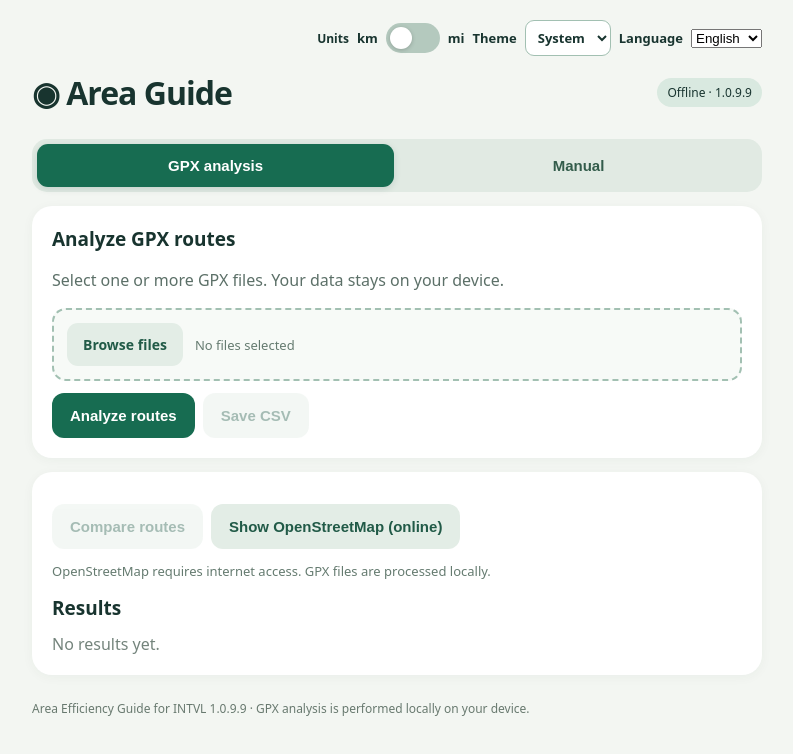
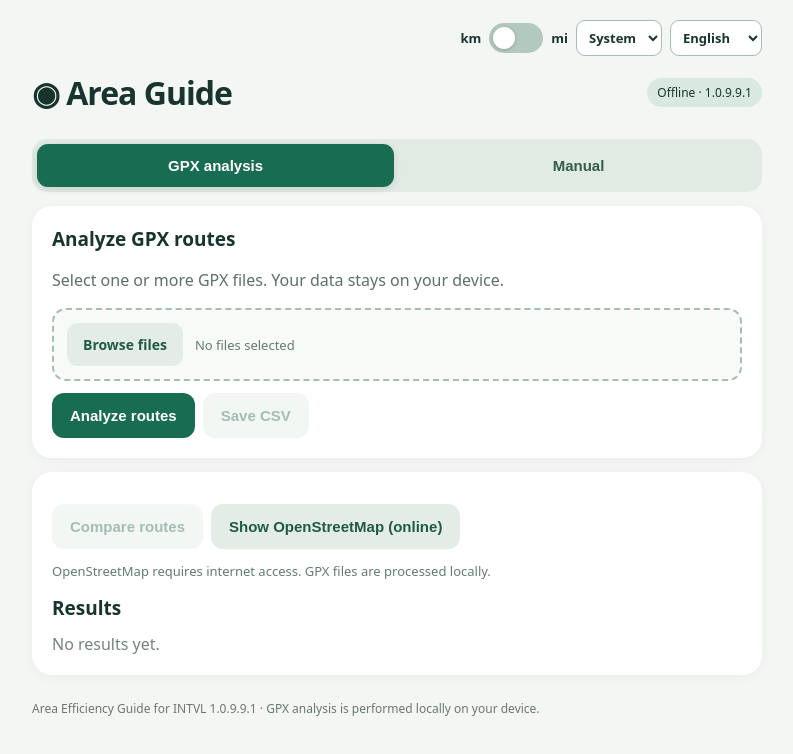
Before and after one commit to Schloesy/area-efficiency-guide, a plain HTML site: page index.html in a window 1280 px wide. Shown: the top 754 px of the page, without its empty margins (243-1036 px from the left). Drawn offline with Linux system fonts and the light colour scheme.

Commit message:
Refine settings bar layout
**Version 1.0.9.9.1 – Settings UI Refinement**

- Removed visible labels from the unit, theme, and language controls.
- Matched the language dropdown styling to the theme dropdown.
- Improved visual consistency and spacing in the settings bar.
- Preserved accessible labels for screen readers.
- Maintained existing language detection, theme selection, unit conversion, and saved preferences.
- Updated the application version and offline cache.

```diff
--- a/index.html
+++ b/index.html
@@ -7,7 +7,7 @@
 .osm-map{position:relative;height:390px;margin:12px 0;background:#e5e9e2;border-radius:12px;overflow:hidden}.osm-viewport{position:absolute;inset:0;overflow:hidden;touch-action:none;cursor:grab}.osm-viewport:active{cursor:grabbing}.osm-tiles{position:absolute;inset:0}.osm-tiles img{position:absolute;width:256px;height:256px;max-width:none;user-select:none;pointer-events:none}.osm-overlay{position:absolute;inset:0;width:100%;height:100%;pointer-events:none}.osm-controls{position:absolute;top:8px;left:8px;display:flex;flex-direction:column;gap:5px;z-index:2}.osm-control{margin:0;background:#fff;color:#215a47;padding:8px 11px;border:1px solid #adc7b6;box-shadow:0 1px 4px #0002;max-width:145px;min-width:36px;min-height:36px;padding:5px 8px;font-size:22px;line-height:1}.osm-attribution{position:absolute;bottom:0;right:0;background:#ffffffe8;padding:2px 5px;font-size:11px}.osm-attribution a{color:#176c51}#osmToggle[aria-pressed=true]{background:#176c51;color:white}
 
 /* 1.0.5.9: theme only; GPX computation and map interactions unchanged. */
-#themeMode{border:1px solid #a2c0b2;border-radius:9px;padding:7px 8px;background:#fff;color:#18342f;font:inherit;max-width:110px}
+#themeMode,#language{border:1px solid #a2c0b2;border-radius:9px;padding:7px 8px;background:#fff;color:#18342f;font:inherit;max-width:110px}
 @media(max-width:380px){.language-row{gap:6px}#themeLabel{display:none}}
 :root[data-theme="dark"]{color-scheme:dark;background:#111b1a;color:#e4f1e9}
 :root[data-theme="dark"] body{background:#111b1a;color:#e4f1e9}
@@ -23,7 +23,7 @@
 :root[data-theme="dark"] button.secondary,:root[data-theme="dark"] .file-picker-button{background:#315344;color:#e1f7e9}
 :root[data-theme="dark"] .file-picker{background:#22352c;border-color:#527764}
 :root[data-theme="dark"] .file-picker-button:hover{background:#406a54}:root[data-theme="dark"] .file-picker.is-dragover{background:#294b3a;border-color:#9cf3c4}
-:root[data-theme="dark"] .manual-fields input,:root[data-theme="dark"] #themeMode{background:#172520;color:#f0f7f1;border-color:#5b806c}
+:root[data-theme="dark"] .manual-fields input,:root[data-theme="dark"] #themeMode,:root[data-theme="dark"] #language{background:#172520;color:#f0f7f1;border-color:#5b806c}
 :root[data-theme="dark"] .map-legend{background:#23372e;color:#d5ebdf}
 :root[data-theme="dark"] .route-map{border-color:#45634f;background:#22342b}
 :root[data-theme="dark"] #results:empty:before{color:#a8c2b2}
@@ -168,7 +168,7 @@ html,body{touch-action:pan-x pan-y}
 :root[data-theme="dark"] .face-details>summary{border-color:#3a5145}
 .language-row{display:flex;align-items:center;justify-content:flex-end;flex-wrap:wrap;gap:8px}.language-row #distanceUnitLabel{font-size:12px}.language-row #unitKm,.language-row #unitMi{font-weight:700}
 
-/* v1.0.9.9: compact five-stat layout, preserving metric order. */
+/* v1.0.9.9.1: compact five-stat layout, preserving metric order. */
 #results .stats{grid-template-columns:repeat(6,minmax(0,1fr));gap:10px}
 #results .stats>.stat:nth-child(-n+3){grid-column:span 2}
 #results .stats>.stat:nth-child(n+4){grid-column:span 3}
@@ -191,7 +191,7 @@ html,body{touch-action:pan-x pan-y}
  .compare-card-metrics span{font-size:9px}
  .compare-card-metrics strong{font-size:10px}
 }
-/* v1.0.9.9: larger mobile comparison numbers, while retaining one row. */
+/* v1.0.9.9.1: larger mobile comparison numbers, while retaining one row. */
 @media(max-width:600px){
  .compare-card-metrics{grid-template-columns:repeat(4,minmax(0,1fr));gap:4px}
  .compare-card-metrics strong{font-size:clamp(12px,3.5vw,16px);letter-spacing:-.35px;white-space:nowrap;overflow-wrap:normal}
@@ -200,9 +200,11 @@ html,body{touch-action:pan-x pan-y}
  .compare-card-metrics{gap:2px}
  .compare-card-metrics strong{font-size:clamp(11px,3.4vw,13px)}
 }
+.sr-only{position:absolute!important;width:1px!important;height:1px!important;padding:0!important;margin:-1px!important;overflow:hidden!important;clip:rect(0,0,0,0)!important;white-space:nowrap!important;border:0!important}
+.language-row #language{max-width:130px}
 </style></head><body><main>
-<div class="language-row"><span id="distanceUnitLabel">Einheit</span><span id="unitKm">km</span><label class="switch" aria-label="Distance unit: kilometers or miles"><input type="checkbox" id="distanceUnit" aria-label="Miles instead of kilometers"><span class="slider"></span></label><span id="unitMi">mi</span><label for="themeMode" id="themeLabel">Design</label><select id="themeMode" aria-label="Farbschema"><option value="system">System</option><option value="light">Hell</option><option value="dark">Dunkel</option></select><label for="language" id="languageLabel">Sprache</label><select id="language" aria-label="Sprache"><option value="de">Deutsch</option><option value="en">English</option><option value="es">Español</option></select></div>
-<header><h1>◉ Area Guide</h1><span class="tag">Offline · 1.0.9.9</span></header>
+<div class="language-row"><span id="distanceUnitLabel" class="sr-only">Einheit</span><span id="unitKm">km</span><label class="switch" aria-label="Distance unit: kilometers or miles"><input type="checkbox" id="distanceUnit" aria-label="Miles instead of kilometers"><span class="slider"></span></label><span id="unitMi">mi</span><label for="themeMode" id="themeLabel" class="sr-only">Design</label><select id="themeMode" aria-label="Farbschema"><option value="system">System</option><option value="light">Hell</option><option value="dark">Dunkel</option></select><label for="language" id="languageLabel" class="sr-only">Sprache</label><select id="language" aria-label="Sprache"><option value="de">Deutsch</option><option value="en">English</option><option value="es">Español</option></select></div>
+<header><h1>◉ Area Guide</h1><span class="tag">Offline · 1.0.9.9.1</span></header>
 <div id="updateBox" hidden role="status"><strong id="updateTitle">Neue Version verfügbar</strong><p id="updateNote"></p><button id="updateButton">Jetzt aktualisieren</button></div>
 <nav class="view-tabs" aria-label="Calculation mode"><button type="button" id="tabGpx" class="view-tab active" aria-selected="true" aria-controls="viewGpx">GPX-Analyse</button><button type="button" id="tabManual" class="view-tab" aria-selected="false" aria-controls="viewManual">Manuell</button></nav>
 <div id="viewGpx"><section class="card"><h2 id="heading">GPX-Routen auswerten</h2><p id="intro">Wähle GPX-Dateien aus.</p><div class="file-picker" id="dropZone"><input id="files" class="file-input" type="file" multiple aria-labelledby="filePickerLabel"><label id="filePickerLabel" class="file-picker-button" for="files">Dateien auswählen</label><span id="selectedFiles" class="small" aria-live="polite">Keine Dateien ausgewählt</span></div><div><button id="calc">Routen berechnen</button><button class="secondary" id="export" disabled>CSV speichern</button></div><p id="status" class="small" role="status" aria-live="polite"></p></section>
@@ -211,4 +213,4 @@ html,body{touch-action:pan-x pan-y}
 <div class="manual-fields"><label for="manualLength"><span id="manualLengthLabel">Streckenlänge (km)</span><input id="manualLength" type="text" inputmode="decimal" autocomplete="off" placeholder="z. B. 13,77"></label><label for="manualArea"><span id="manualAreaLabel">Fläche (km²)</span><input id="manualArea" type="text" inputmode="decimal" autocomplete="off" placeholder="z. B. 9,05"></label></div>
 <p id="manualMessage" class="small" aria-live="polite"></p><div id="manualResults" class="stats" aria-live="polite"></div>
 <p id="manualWarning" class="small error" hidden></p></section></div>
-<footer>Area Efficiency Guide for INTVL 1.0.9.9 · <span id="footerText"></span></footer></main><script src="app.js?v=1099"></script></body></html>
+<footer>Area Efficiency Guide for INTVL 1.0.9.9.1 · <span id="footerText"></span></footer></main><script src="app.js?v=10991"></script></body></html>
--- a/sw.js
+++ b/sw.js
@@ -1,5 +1,5 @@
-const CACHE='area-guide-offline-v1099-spanish-language';
-const FILES=['./','./index.html','./app.js?v=1099','./geometry-worker.js?v=1099','./manifest.webmanifest','./icon.svg'];
+const CACHE='area-guide-offline-v10991-settings-ui';
+const FILES=['./','./index.html','./app.js?v=10991','./geometry-worker.js?v=10991','./manifest.webmanifest','./icon.svg'];
 self.addEventListener('install',event=>event.waitUntil(caches.open(CACHE).then(cache=>cache.addAll(FILES))));
 self.addEventListener('activate',event=>event.waitUntil((async()=>{for(const key of await caches.keys())if(key.startsWith('area-guide-offline-')&&key!==CACHE)await caches.delete(key);await self.clients.claim()})()));
 self.addEventListener('message',event=>{if(event.data&&event.data.type==='SKIP_WAITING')self.skipWaiting()});
```
Also changed, not shown: 1 other file.
